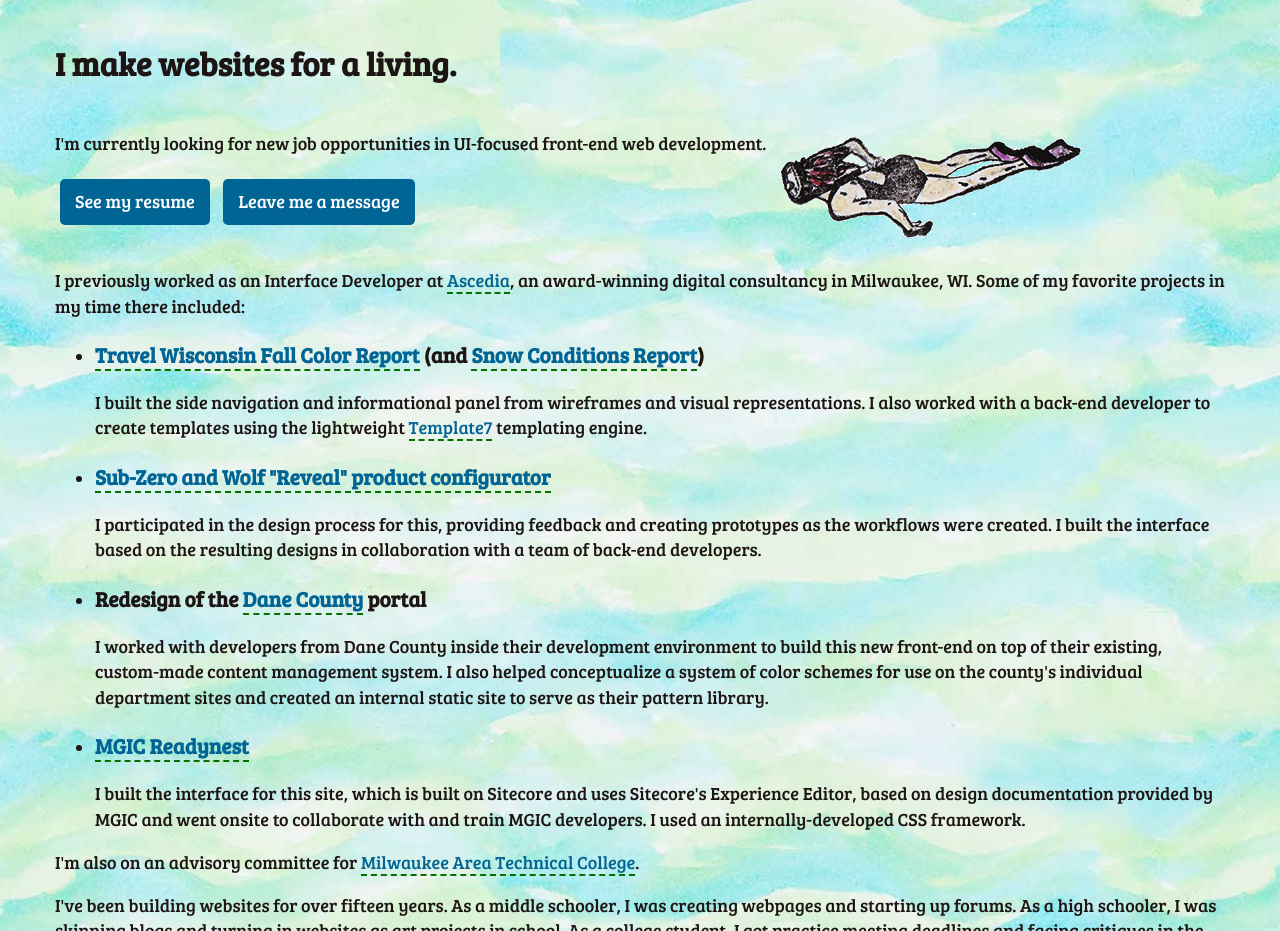
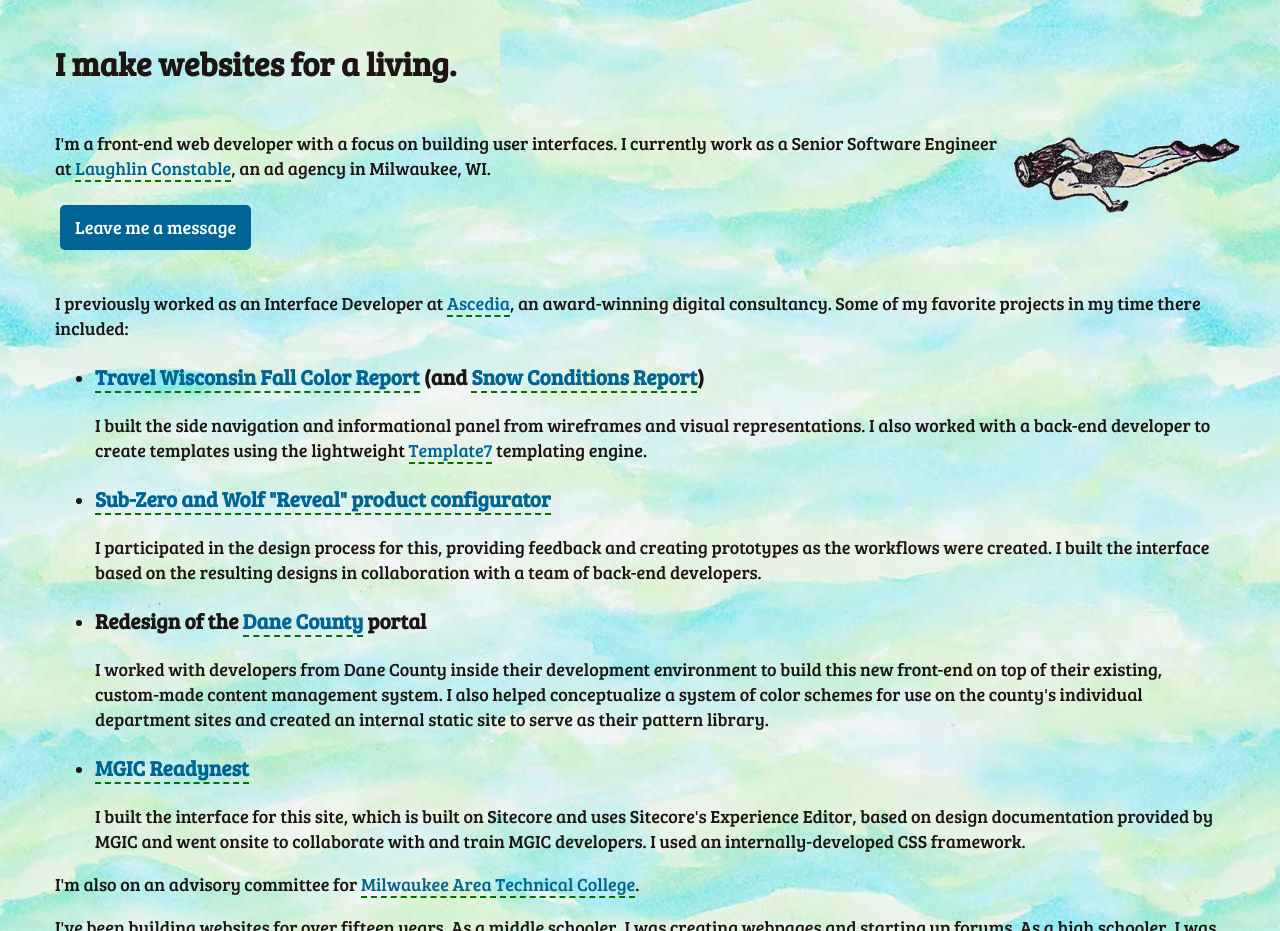
Before and after one commit to jessicargleason/jessicagleason, a website: page index.html in a window 1280 px wide. Shown: the part 826-1757 px from the top of the page. Drawn offline with Linux system fonts and the light colour scheme.

Commit message:
Updated copy, added LC

```diff
--- a/index.html
+++ b/index.html
@@ -22,14 +22,14 @@
 					<h2>I make websites for a living.</h2>
 				<div class="flex">
 					<div>
-						<p>I'm currently looking for new job opportunities in UI-focused front-end web development.</p>
-						<p><a href="resume.html" class="button">See my resume</a> <a href="https://docs.google.com/forms/d/e/1FAIpQLScCG1zdaQNgo9EM6uMwM0a7zLlW0FtX2vkysL5SGre2MaNfZA/viewform?usp=sf_link" class="button">Leave me a message</a></p>
+						<p>I'm a front-end web developer with a focus on building user interfaces. I currently work as a Senior Software Engineer at <a href="https://www.laughlin.com">Laughlin Constable</a>, an ad agency in Milwaukee, WI. </a></p>
+						<p><a href="https://docs.google.com/forms/d/e/1FAIpQLScCG1zdaQNgo9EM6uMwM0a7zLlW0FtX2vkysL5SGre2MaNfZA/viewform?usp=sf_link" class="button">Leave me a message</a></p>
 					</div>
 					<div class="deco">
 						<img src="img/diver.png" class="diver" alt="" />
 				</div>
 			</div>
-					<p>I previously worked as an Interface Developer at <a href="https://www.ascedia.com" target="_blank">Ascedia</a>, an award-winning digital consultancy in Milwaukee, WI. Some of my favorite projects in my time there included: </p>
+					<p>I previously worked as an Interface Developer at <a href="https://www.ascedia.com" target="_blank">Ascedia</a>, an award-winning digital consultancy. Some of my favorite projects in my time there included: </p>
 					<ul>
 						<li><h3><a href="https://www.travelwisconsin.com/fall-color-report" target="_blank">Travel Wisconsin Fall Color Report</a> (and <a href="https://www.travelwisconsin.com/snowreport/snowmobile" target="_blank">Snow Conditions Report</a>)</h3>
 							<p>I built the side navigation and informational panel from wireframes and visual representations. I also worked with a back-end developer to create templates using the lightweight <a href="https://idangero.us/template7" target="_blank">Template7</a> templating engine.</p></li>
```
